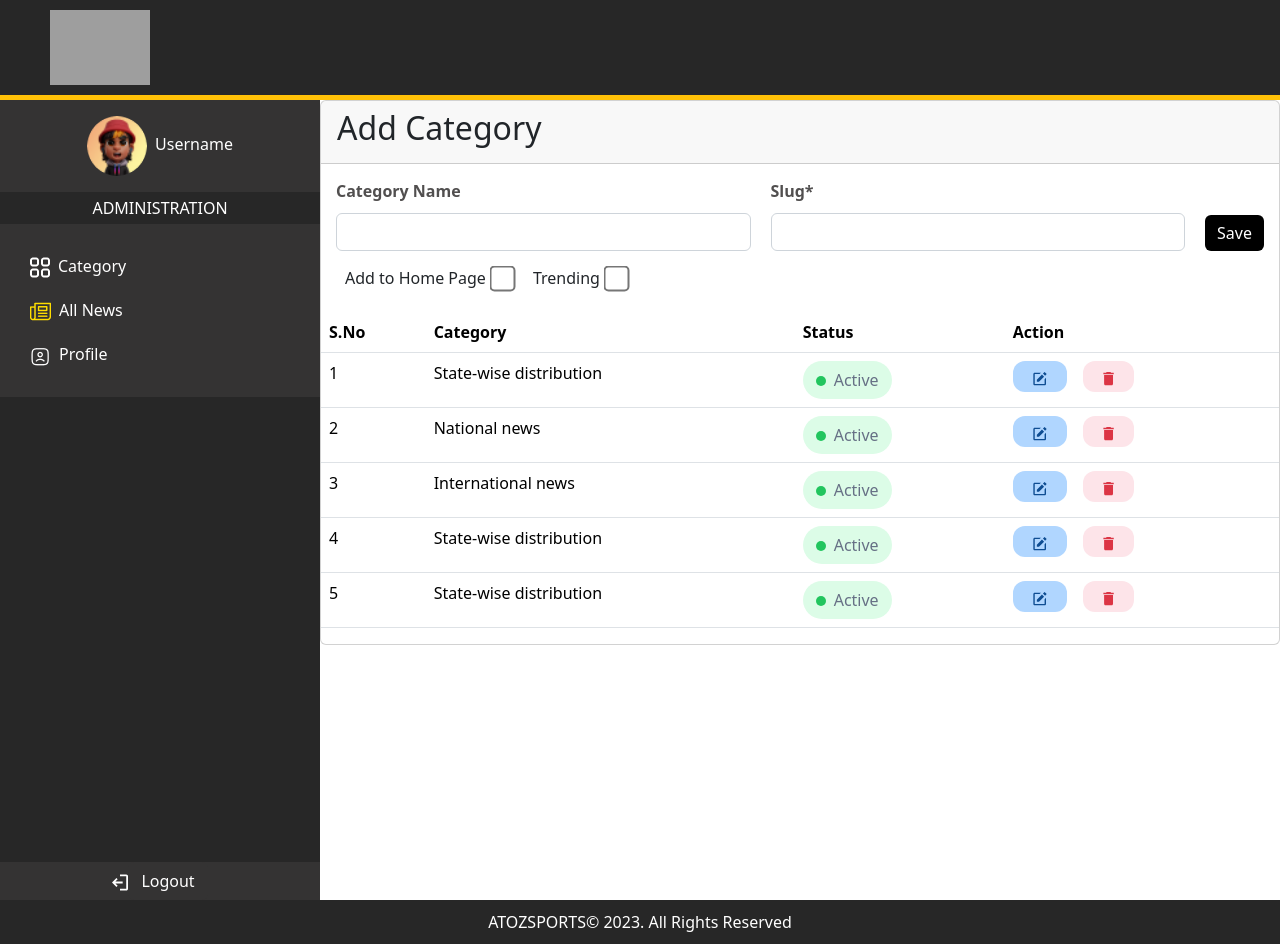
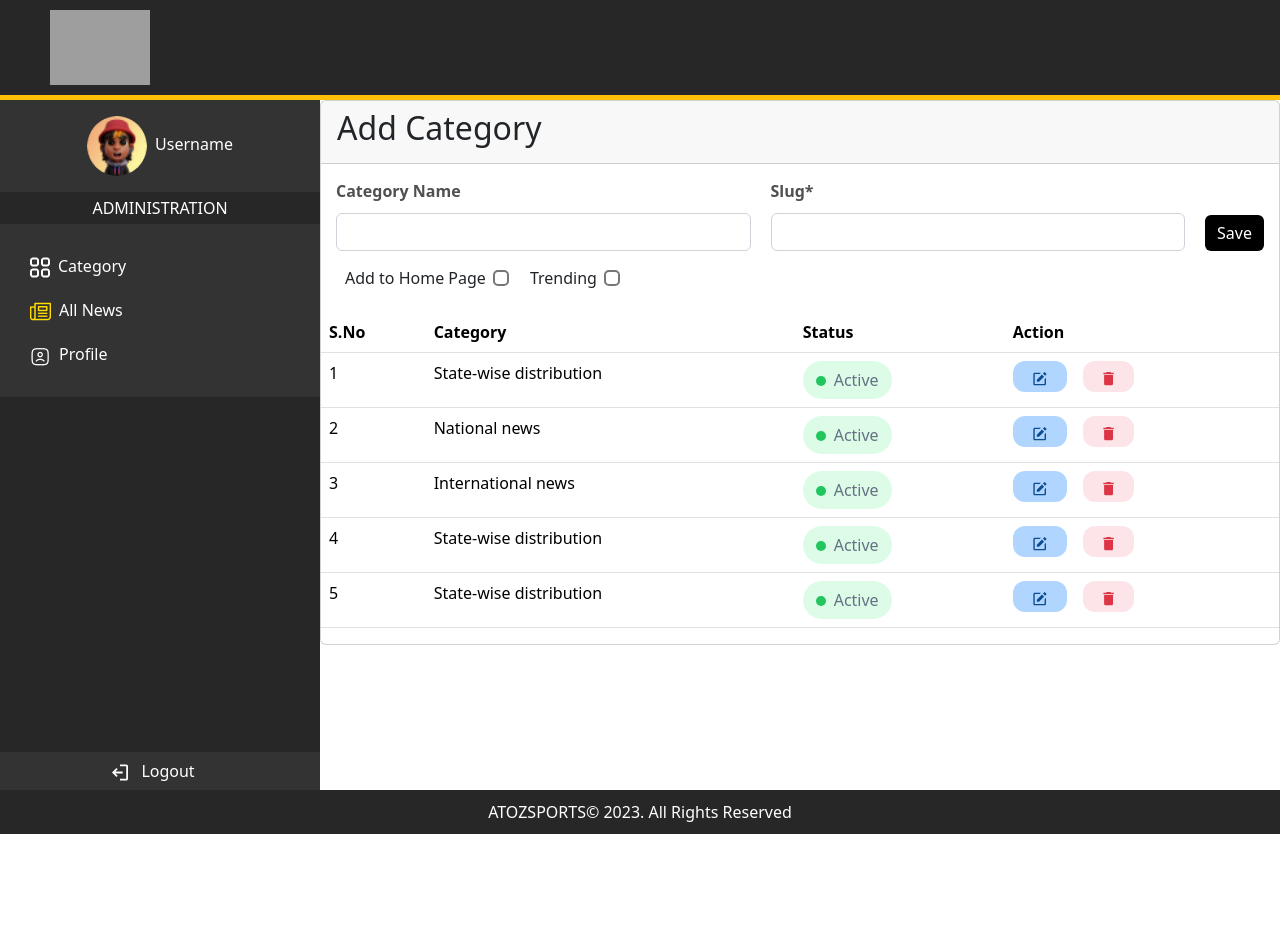
Before and after one commit to Tarunkumar292/atozsports, a React (Create React App) app in the folder atozreact/: page /category in a window 1280 px wide. After the commit the page ends 834 px from the top, so only its background shows below. Built offline with nearby package versions, Linux system fonts and the light colour scheme; grey boxes are pictures that could not be loaded.

Commit message:
complete category

```diff
--- a/atozreact/src/components/Screens/Profile.js
+++ b/atozreact/src/components/Screens/Profile.js
@@ -10,6 +10,10 @@ const Profile = () => {
     const handleOpenModal = () => {
         setShowModal(true);
     };
+
+    const handlecloseModal = () =>{
+        setShowModal(false);
+    }
 
     return (
         <Layout>
@@ -91,6 +95,7 @@ const Profile = () => {
                     <div className="editcategory-page d-flex">
                         <div className="category-edit ">
                             <h2>Update Password</h2>
+                            <p onClick={handlecloseModal}>x</p>
                             <div className="update-pass d-flex">
                                 <div>
                                     <label htmlFor="password">Current Password</label>
--- a/atozreact/src/components/Screens/index.css
+++ b/atozreact/src/components/Screens/index.css
@@ -21,7 +21,7 @@ body {
 
 .sidebar {
     position: relative;
-    height: 100vh;
+    height: calc(100vh - 110px);
     background-color: #272727;
     color: white;
 }
@@ -195,7 +195,6 @@ body {
 /***** Dashboard Styles *****/
 .dashboard {
     background-color: #f8f9fa;
-    padding-top: 20px;
 }
 
 .categoryselect .select,
@@ -216,6 +215,8 @@ body {
 .category-page .checkbox-group .form-check .form-input {
     border: 1px solid #CED4DA;
     transform: scale(2);
+    height: 8px;
+    width: 10px;
 }
 
 .category-page .checkbox-group .form-label {
```
Also changed, not shown: atozreact/src/components/Screens/Add-news.js (added).
